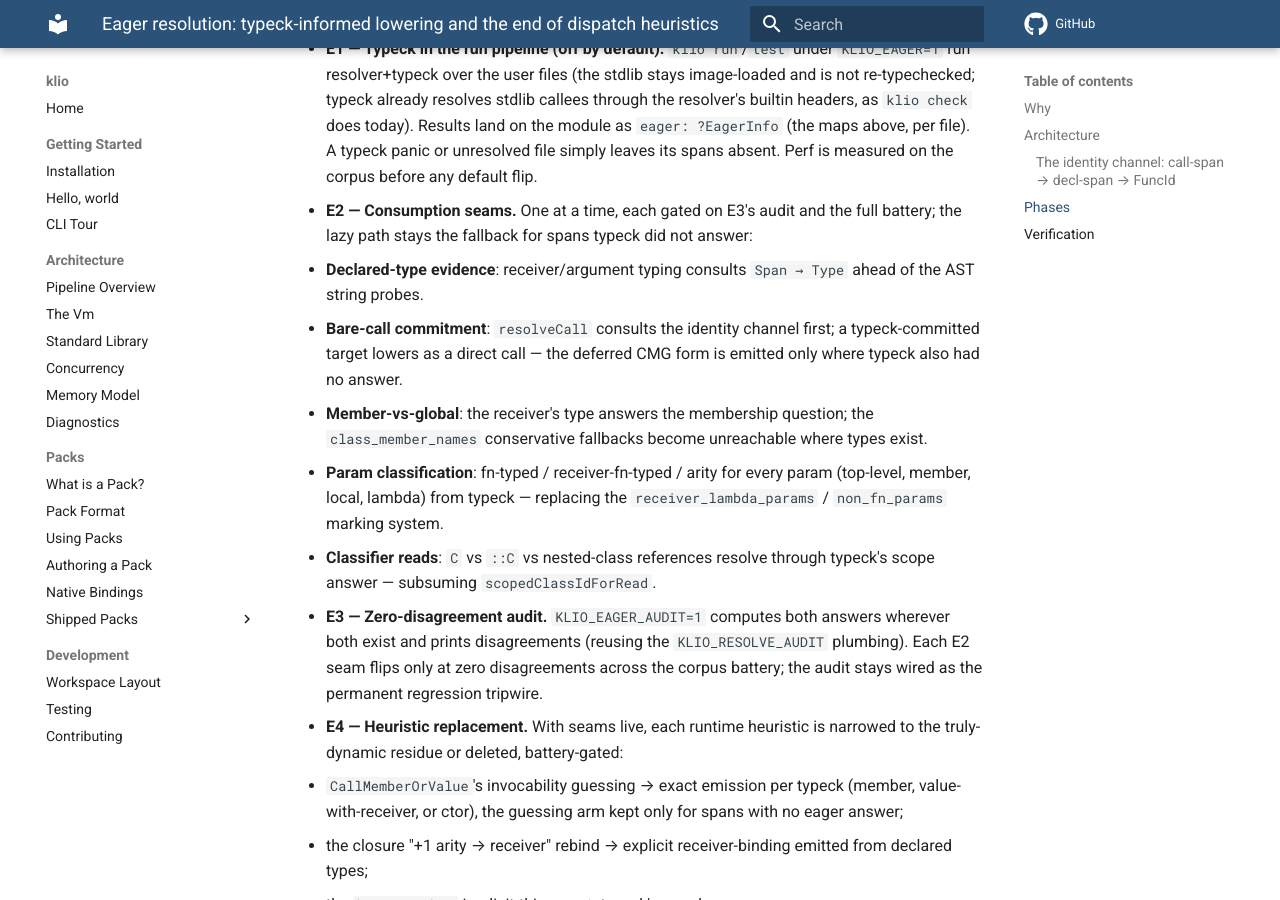
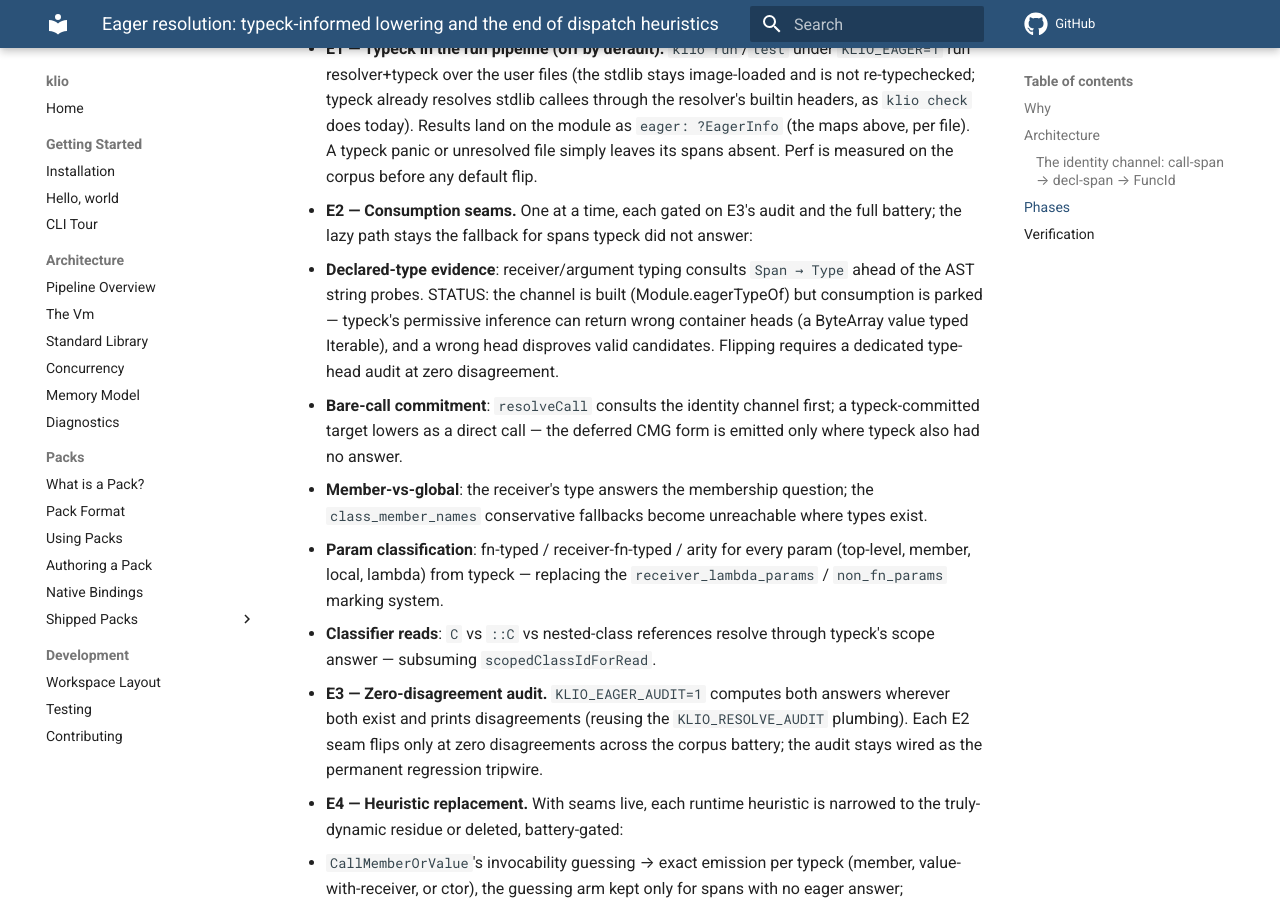
Before and after one commit to DrewCarlson/klio, an MkDocs documentation site: the page built from docs/eager-resolution-plan.md, in a window 1280 px wide and 900 px high, scrolled down 1640 px. Built offline with MkDocs 1.6.1 and Material for MkDocs 9.7.7, drawn with Linux system fonts in a browser that asks for light colours; comment, search, counter and statistics services are not loaded.

Commit message:
evidence: the eager channel earns trust per decision class
Consumption regressed the stdlib corpus until each decision class was
adjudicated — the record enters the channel only where typeck's answer
is structurally trustworthy, and each gate names which engine was wrong:

- SELF-PICK (typeck wrong): a pick resolving a call back to the
  enclosing declaration while the lazy engine chose otherwise recursed
  forever through self-delegating overload families; the seam refuses
  changing self-picks (FuncBuilder.self_decl_span).
- MEMBER SHADOW (typeck wrong): the flat name registry misses that an
  enclosing class's member out-ranks a default-imported top-level fn
  (a test class's `error` vs kotlin.error); recording walks class_stack.
- VARARG FAMILY (typeck wrong): the MSC can prefer a fixed-arity
  sibling for a vararg call; vararg sigs never record.
- MUSHY ARGS (typeck wrong): a decision reached with an Unresolved or
  TypeParam argument type — including Nullable-wrapped — is not
  evidence; the wrapped forms slipped the first check and picked the
  Array overload of assertContentEquals for ByteArray args.
- FILTERED-TO-ONE (typeck wrong): named-arg/type-arg filtering
  narrowing an overload set to one candidate is not a typed decision;
  only genuinely non-overloaded names record on that path.
- CONTAINER HEADS (typeck wrong): the E2.1 type-head channel is built
  (Module.eagerTypeOf) but consumption is PARKED — permissive inference
  can type a ByteArray value as Iterable, and a wrong head disproves
  valid candidates; the seam flips only after its own audit is clean.

Where the record survives these gates, the remaining audit deltas were
the LAZY engine's type-blindness (committing the first same-arity
overload per family — quickSort/minOf/maxOf) which consumption
corrects. The eager-ON per-file stdlib canonical is now BYTE-IDENTICAL
to the lazy baseline; eager-OFF is byte-identical by construction.
Suites green both ways; server 2/2 solo on an idle machine.

```diff
--- a/docs/eager-resolution-plan.md
+++ b/docs/eager-resolution-plan.md
@@ -75,7 +75,11 @@ probes (`argDeclTypeRef`, `local_decl_types`, `local_decl_nullable`).
   the full battery; the lazy path stays the fallback for spans typeck did
   not answer:
   1. **Declared-type evidence**: receiver/argument typing consults
-     `Span → Type` ahead of the AST string probes.
+     `Span → Type` ahead of the AST string probes. STATUS: the channel is
+     built (Module.eagerTypeOf) but consumption is parked — typeck's
+     permissive inference can return wrong container heads (a ByteArray
+     value typed Iterable), and a wrong head disproves valid candidates.
+     Flipping requires a dedicated type-head audit at zero disagreement.
   2. **Bare-call commitment**: `resolveCall` consults the identity channel
      first; a typeck-committed target lowers as a direct call — the deferred
      CMG form is emitted only where typeck also had no answer.
```
Also changed, not shown: 6 other files.
